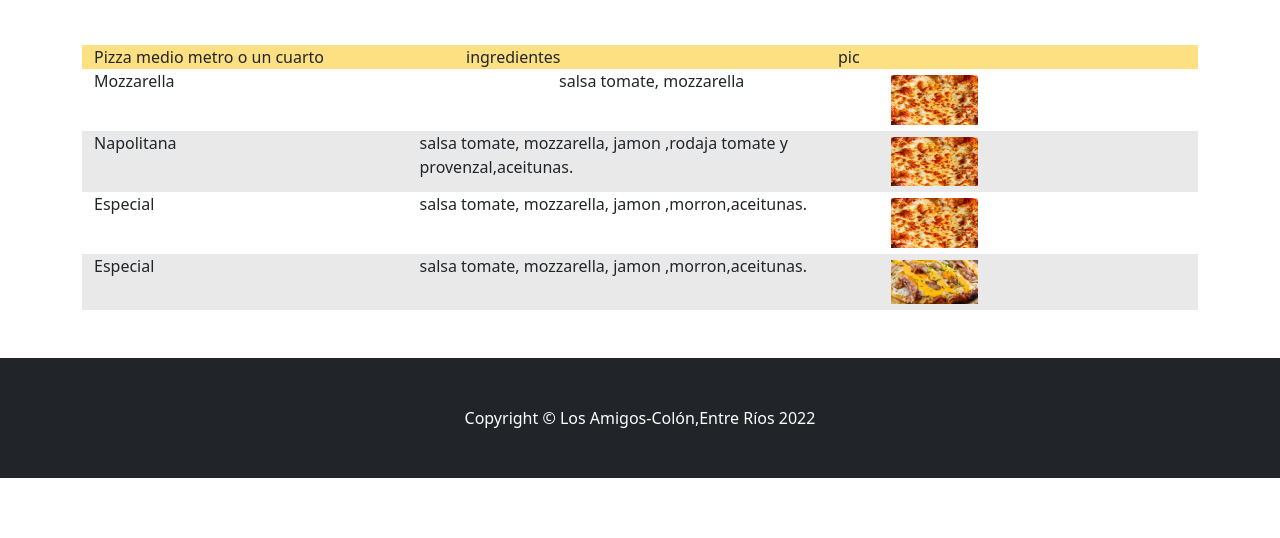
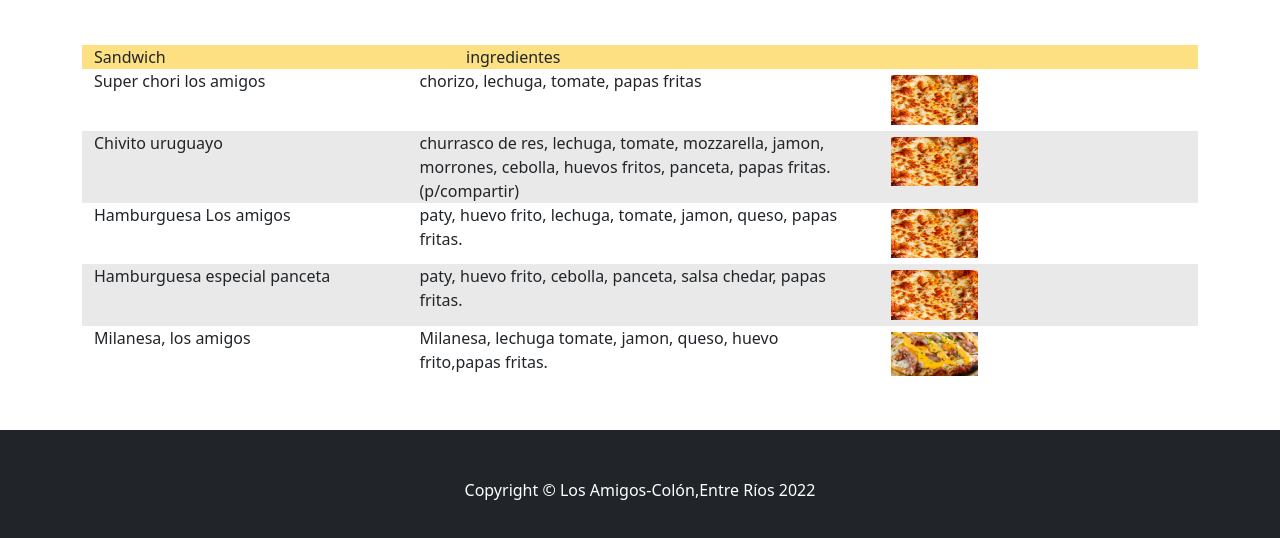
Before and after one commit to los-amigos-colon/los-amigos, a website: page index.html in a window 1280 px wide. Shown: the part 1862-2400 px from the top of the page. Before the commit the page ends 2340 px from the top, so only its background shows below. Drawn offline with nearby package versions, Linux system fonts and the light colour scheme.

Commit message:
ajustes grid

```diff
--- a/index.html
+++ b/index.html
@@ -77,14 +77,14 @@
           <img src="pics/slider2.jpg" class="d-block w-100" alt="...">
           <div class="carousel-caption d-none d-md-block">
             <h5>Chivito uruguayo</h5>
-            <p>Para compartir</p>
+            <p></p>
           </div>
         </div>
         <div class="carousel-item">
           <img src="pics/slider3.jpg" class="d-block w-100" alt="...">
           <div class="carousel-caption d-none d-md-block">
             <h5>Vacío</h5>
-            <p>Puede ser en Sandwich o en porción</p>
+            <p></p>
           </div>
         </div>
       </div>
@@ -125,14 +125,14 @@
                   ingredientes
                 </div>
                 <div class="col">
-                  pic
+
                 </div>
               </div>
               <div class="row" >
-                <div class="col-5">
+                <div class="col">
                   Mozzarella
                 </div>
-                <div class="col">
+                <div class="col-5">
                   salsa tomate, mozzarella
                 </div>
                 <div class="col">
@@ -166,7 +166,8 @@
                   Panceta
                 </div>
                 <div class="col-5">
-                  salsa tomate, mozzarella, jamon ,panceta,salsa chedar,huevofrito,aceitunas.
+                  salsa tomate, mozzarella, jamon ,panceta,salsa chedar,huevofrito
+                   ,aceitunas.
                 </div>
                 <div class="col">
                 <img style="padding: 2%;" src="./pics/panceta.png" width="100cv" alt="" >
@@ -208,54 +209,71 @@
     <div class="container" >
           <div class="row" style="background-color: rgb(252, 224, 130);">
             <div class="col">
-              Pizza medio metro o un cuarto
+              Sandwich
             </div>
             <div class="col">
               ingredientes
             </div>
             <div class="col">
-              pic
+
             </div>
           </div>
+
           <div class="row" >
+            <div class="col">
+              Super chori los amigos
+            </div>
             <div class="col-5">
-              Mozzarella
-            </div>
-            <div class="col">
-              salsa tomate, mozzarella
+              chorizo, lechuga, tomate, papas fritas
             </div>
             <div class="col">
               <img style="padding: 2%;" src="./pics/muzza3.png" width="100cv" alt="" >
             </div>
           </div>
+
           <div class="row"style="background-color: #e9e9e9;" >
             <div class="col" >
-              Napolitana
+              Chivito uruguayo
             </div>
             <div class="col-5">
-              salsa tomate, mozzarella, jamon ,rodaja tomate y provenzal,aceitunas.
+              churrasco de res, lechuga, tomate, mozzarella, jamon, morrones, cebolla, huevos fritos,
+              panceta, papas fritas.(p/compartir)
             </div>
             <div class="col">
             <img style="padding: 2%;" src="./pics/muzza3.png" width="100cv" alt="" >
             </div>
             </div>
+
           <div class="row">
             <div class="col">
-              Especial
+              Hamburguesa Los amigos
             </div>
             <div class="col-5">
-              salsa tomate, mozzarella, jamon ,morron,aceitunas.
+              paty, huevo frito, lechuga, tomate, jamon, queso, papas fritas.
+            </div>
+            <div class="col">
+            <img style="padding: 2%;" src="./pics/muzza3.png" width="100cv" alt="" >
+            </div>
+
+            </div>
+          <div class="row" style="background-color: #e9e9e9;">
+            <div class="col">
+              Hamburguesa especial panceta
+            </div>
+            <div class="col-5">
+              paty, huevo frito, cebolla, panceta, salsa chedar, papas fritas.
             </div>
             <div class="col">
             <img style="padding: 2%;" src="./pics/muzza3.png" width="100cv" alt="" >
             </div>
             </div>
-          <div class="row"style="background-color: #e9e9e9;">
+
+          <div class="row">
             <div class="col">
-              Especial
+              Milanesa, los amigos
             </div>
             <div class="col-5">
-              salsa tomate, mozzarella, jamon ,morron,aceitunas.
+              Milanesa, lechuga tomate, jamon, queso, huevo frito,papas fritas.
             </div>
             <div class="col">
             <img style="padding: 2%;" src="./pics/panceta.png" width="100cv" alt="" >
```
